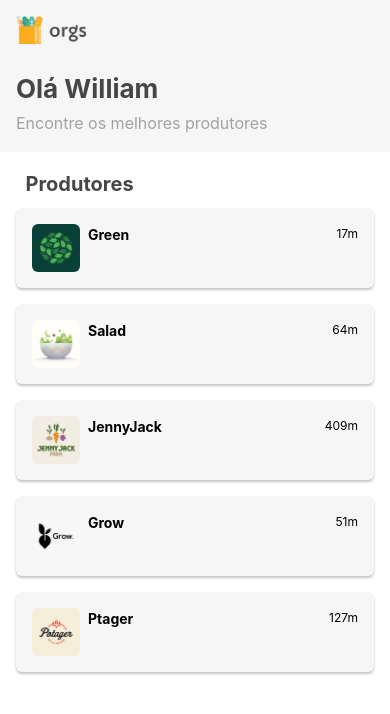
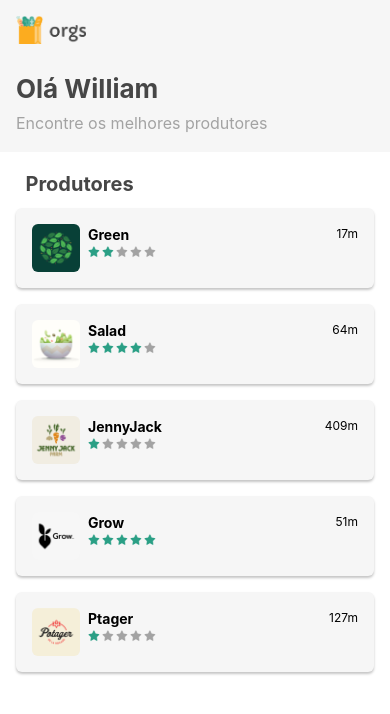
Before and after one commit to William-Sobrinho-Geraldo/Orgs_react-native, a React Native app: screen / in a window 390 px wide. Shown: the top 714 px of the page. Built offline with nearby package versions, Linux system fonts and the light colour scheme.

Commit message:
Colocando TouchableOpacity no card e nas estrelas

```diff
--- /dev/null
+++ b/src/componentes/Estrelas.js
@@ -0,0 +1,53 @@
+import React from "react";
+import { Image, StyleSheet, TouchableOpacity, View } from "react-native";
+import estrela from "../../assets/estrela.png"
+import estrelaCinza from "../../assets/estrelaCinza.png"
+import { useState } from "react";
+
+
+export default function Estrelas({
+    quantidade: quantidadeAntiga,
+    editavel = false,
+    grande = false, }) {
+    const [quantidade, setQuantidade ] = useState(quantidadeAntiga);
+    const estilos = estilosFuncao(grande);
+
+    const getImage = (index) => {
+        if (index < quantidade) {
+            return estrela;
+        }
+        return estrelaCinza;
+    }
+
+    const RenderEstrelas = () => {
+        const listaEstrelas = [];
+        for (let i = 0; i < 5; i++) {
+            listaEstrelas.push(
+                <TouchableOpacity
+                    key={i}
+                    onPress={() => setQuantidade(i + 1)}
+                    disabled={!editavel}
+                >
+                    <Image style={estilos.estrela} source={getImage(i)} />
+                </TouchableOpacity>
+            );
+        }
+        return listaEstrelas;
+    }
+
+    return <View style={estilos.estrelas}>
+        <RenderEstrelas />
+    </View>
+
+}
+
+
+//ESTILOS
+const estilosFuncao = (grande) => StyleSheet.create({
+    estrela: {
+        width: grande ? 36 : 12,
+        height: grande ? 36 : 12,
+        marginRight: 2,
+    },
+    estrelas: { flexDirection: "row" }
+})
--- a/src/telas/Home/componentes/Produtor.js
+++ b/src/telas/Home/componentes/Produtor.js
@@ -1,16 +1,28 @@
-import React from "react";
-import { Text, View, Image, StyleSheet } from "react-native";
+import React, { useState } from "react";
+import { Text, View, Image, StyleSheet, TouchableOpacity } from "react-native";
+import Estrelas from "../../../componentes/Estrelas";
 
 
 export default function Produtor({ nome, imagem, distancia, estrelas }) {
-    return <View style={estilos.cartao}>
+    const [selecionado, setSelecionado] = useState(false);
+
+    return <TouchableOpacity
+        style={estilos.cartao}
+        onPress={() => setSelecionado(!selecionado)}
+    >
         <Image source={imagem} style={estilos.imagem} accessibilityLabel={nome} />
         <View style={estilos.informacoes}>
-            <Text style={estilos.nome}>{nome}</Text>
+            <View>
+                <Text style={estilos.nome}>{nome}</Text>
+                <Estrelas
+                    editavel={selecionado}
+                    grande={selecionado}
+                    quantidade={estrelas}
+                />
+            </View>
             <Text style={estilos.distancia}>{distancia}</Text>
-
         </View>
-    </View>
+    </TouchableOpacity>
 
 }
 
@@ -25,11 +37,11 @@ const estilos = StyleSheet.create({
         elevation: 4,
         //IOS
         shadowColor: "#000",
-        shadowOffset:{
-            width:0,
-            height:2,
+        shadowOffset: {
+            width: 0,
+            height: 2,
         },
-        shadowOpacity:0.23,
+        shadowOpacity: 0.23,
         shadowRadius: 2.62,
     },
     imagem: {
```
